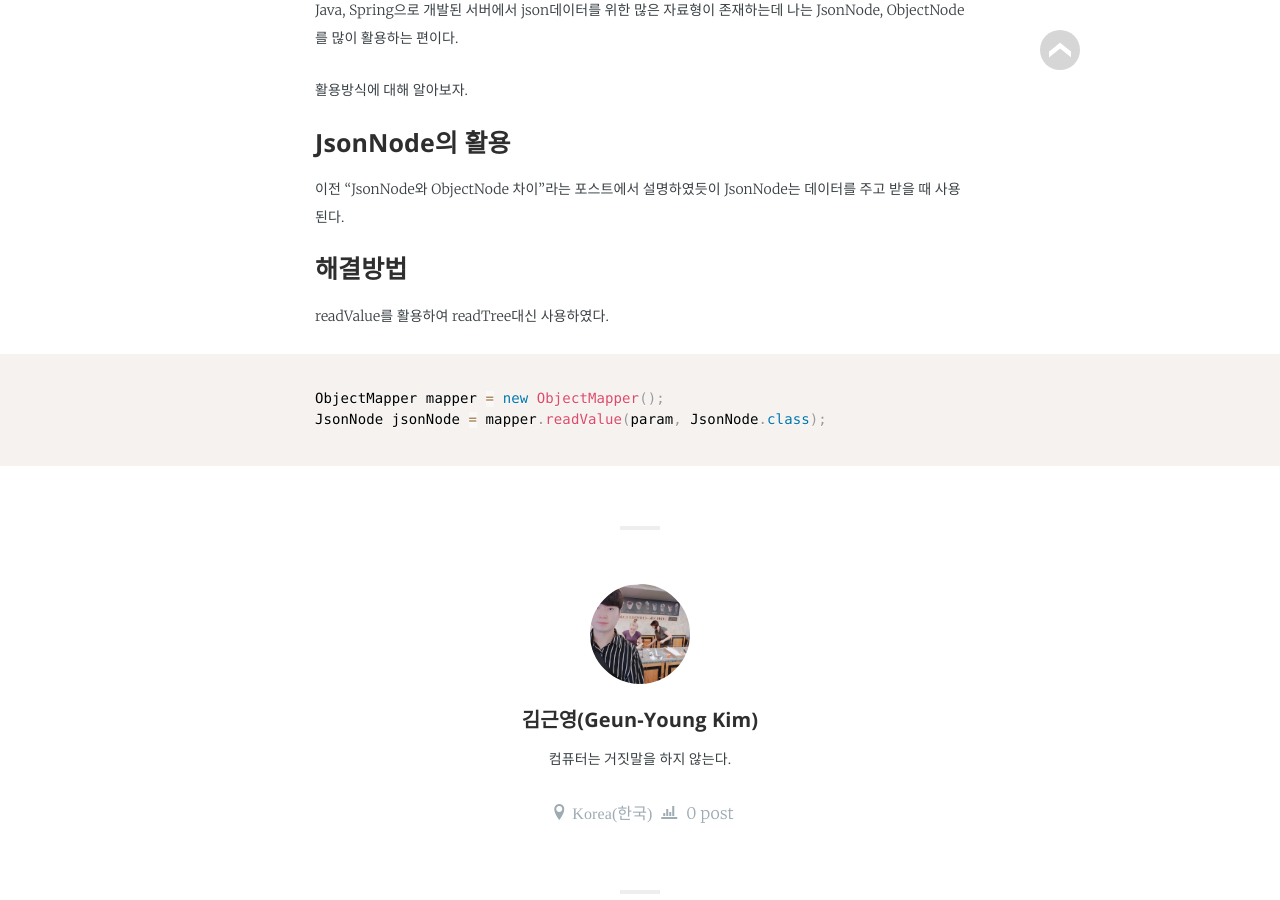
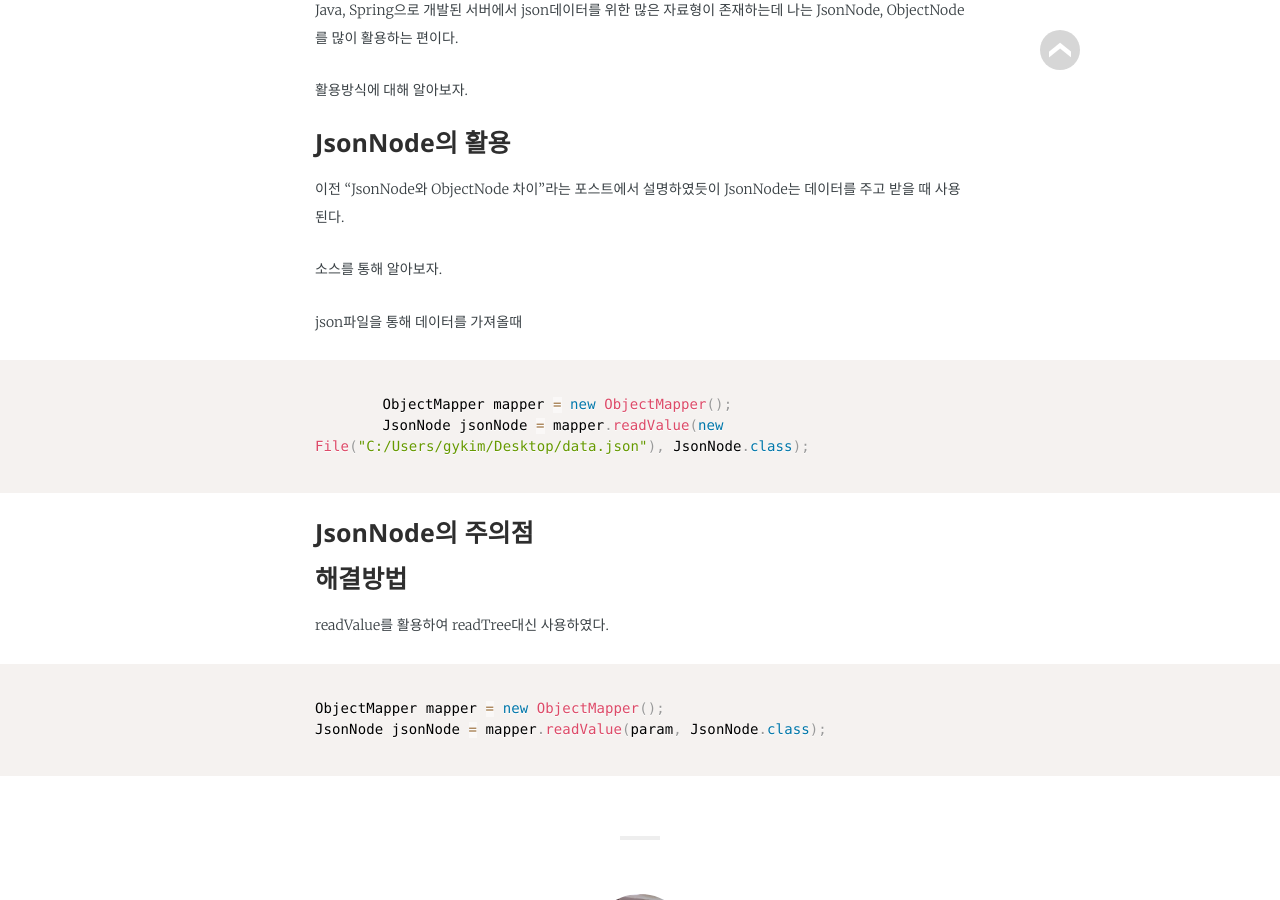
Before and after one commit to jwillmer/jekyllDecent, a Jekyll site: the page built from _posts/2019-06-25-JsonNode2.md, in a window 1280 px wide and 900 px high, scrolled down 688 px. Built offline with Jekyll 4.4.1, drawn with Linux system fonts in a browser that asks for light colours; some web fonts are replaced.

Commit message:
Update 2019-06-25-JsonNode2.md

````diff
--- a/_posts/2019-06-25-JsonNode2.md
+++ b/_posts/2019-06-25-JsonNode2.md
@@ -25,6 +25,21 @@ Java, Spring으로 개발된 서버에서 json데이터를 위한 많은 자료
 
 이전 "JsonNode와 ObjectNode 차이"라는 포스트에서 설명하였듯이 JsonNode는 데이터를 주고 받을 때 사용된다.
 
+소스를 통해 알아보자.
+
+
+json파일을 통해 데이터를 가져올때
+
+```java
+
+		ObjectMapper mapper = new ObjectMapper();
+		JsonNode jsonNode = mapper.readValue(new File("C:/Users/gykim/Desktop/data.json"), JsonNode.class);
+
+```
+
+### JsonNode의 주의점
+
+
 
 
 ### 해결방법
````
